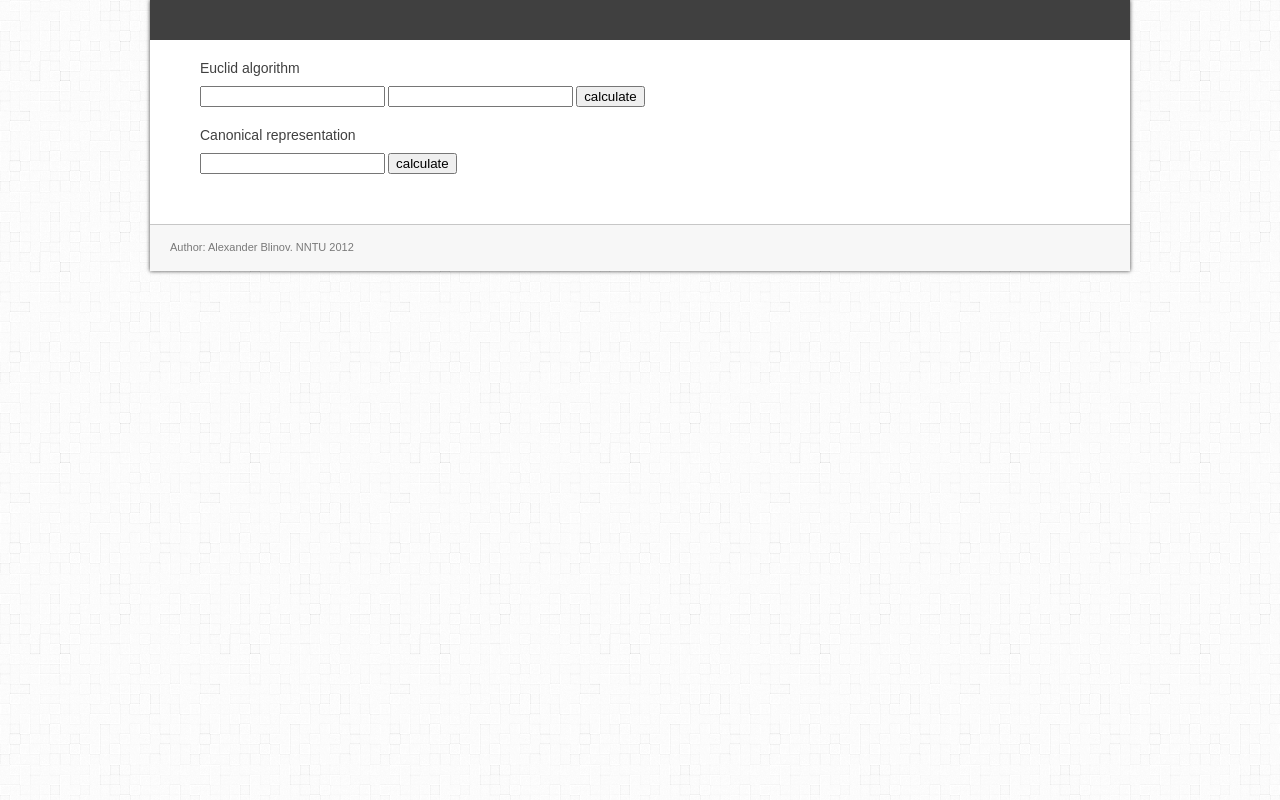
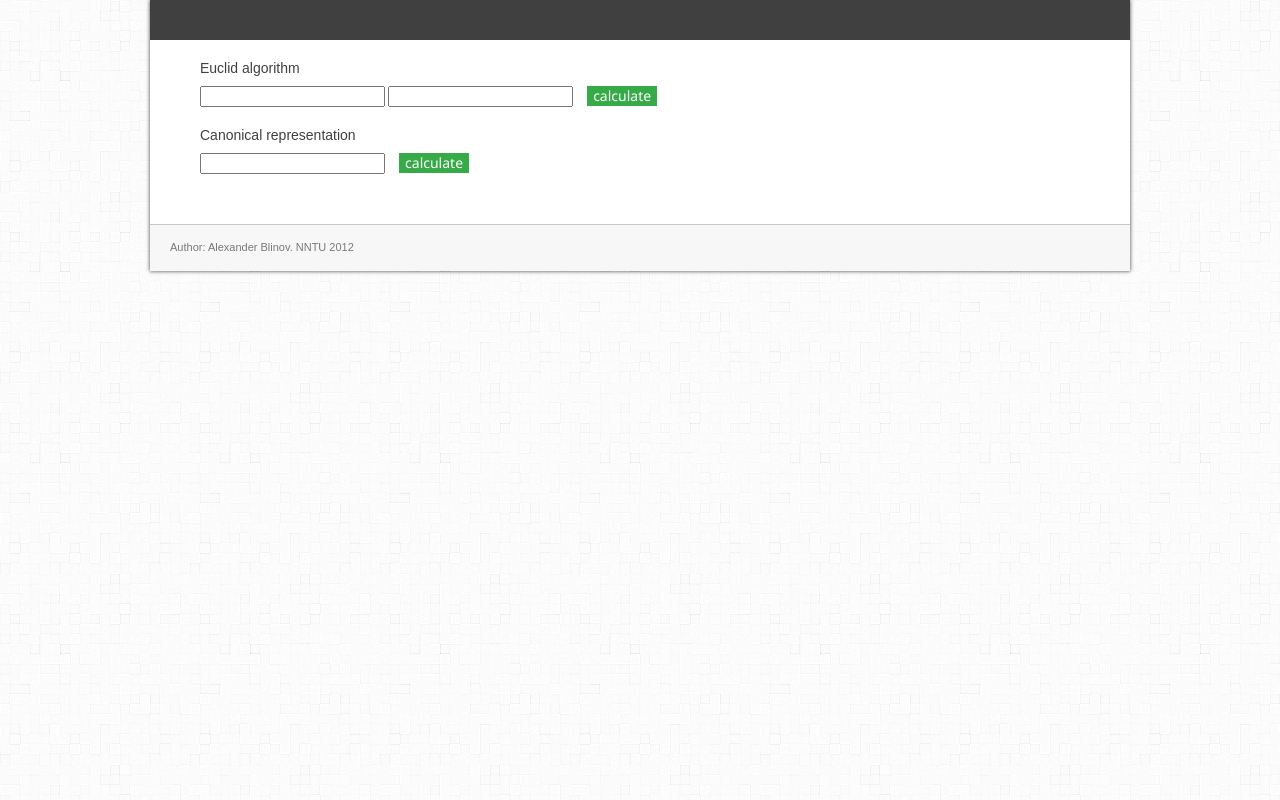
Before and after one commit to AlexBl91/cryptology, a plain HTML site: page index.html in a window 1280 px wide. Drawn offline with Linux system fonts and the light colour scheme.

Commit message:
fixed style

```diff
--- a/css/style.css
+++ b/css/style.css
@@ -1,9 +1,9 @@
 html {
-	font-size: 18px;
+font-size: 18px;
 }
 
 body {
-	background: url(../img/light_wool.png) repeat scroll;
+background: url(../img/light_wool.png) repeat scroll;
   color: #404040;
   font-family: Arial, sans-serif;
   font-size: 11px;
@@ -40,6 +40,35 @@ body {
   display: block;
   margin: 10px 0;
 }
+
+.btn {
+  display: inline-block;
+  position: relative;
+  right: -11px;
+  top : 0px;
+  font-size: 12px;
+  cursor: pointer;
+  padding: 3px 6px;
+  border: none;
+  color: #ffffff;
+  background: #35AA47;
+  font-family: "Segoe UI",Helvetica,Arial,sans-serif;
+  font-size: 14px;
+  line-height: 14px;
+}
+
+.btn:hover, .btn:focus {
+    background-color: #1D943B;
+    background-image: -moz-linear-gradient(center top , #1D943B, #1D943B);
+    background-repeat: repeat-x;
+}
+
+.btn:active {
+    background-color: #35AA47;
+    background-image: -moz-linear-gradient(center top , #35AA47, #1D943B);
+    background-repeat: repeat-x;
+}
+
 .footer {
     background-color: #F5F5F5;
     border-top: 1px solid #B0B0B0;
@@ -50,7 +79,7 @@ body {
     cursor: default;
 }
 .footer span {
-	position: relative;
-	left: 20px;
-	top: 16px;
+position: relative;
+left: 20px;
+top: 16px;
 }
```
Also changed, not shown: img/rough_diagonal.png (added), img/white_carbonfiber.png (added).
